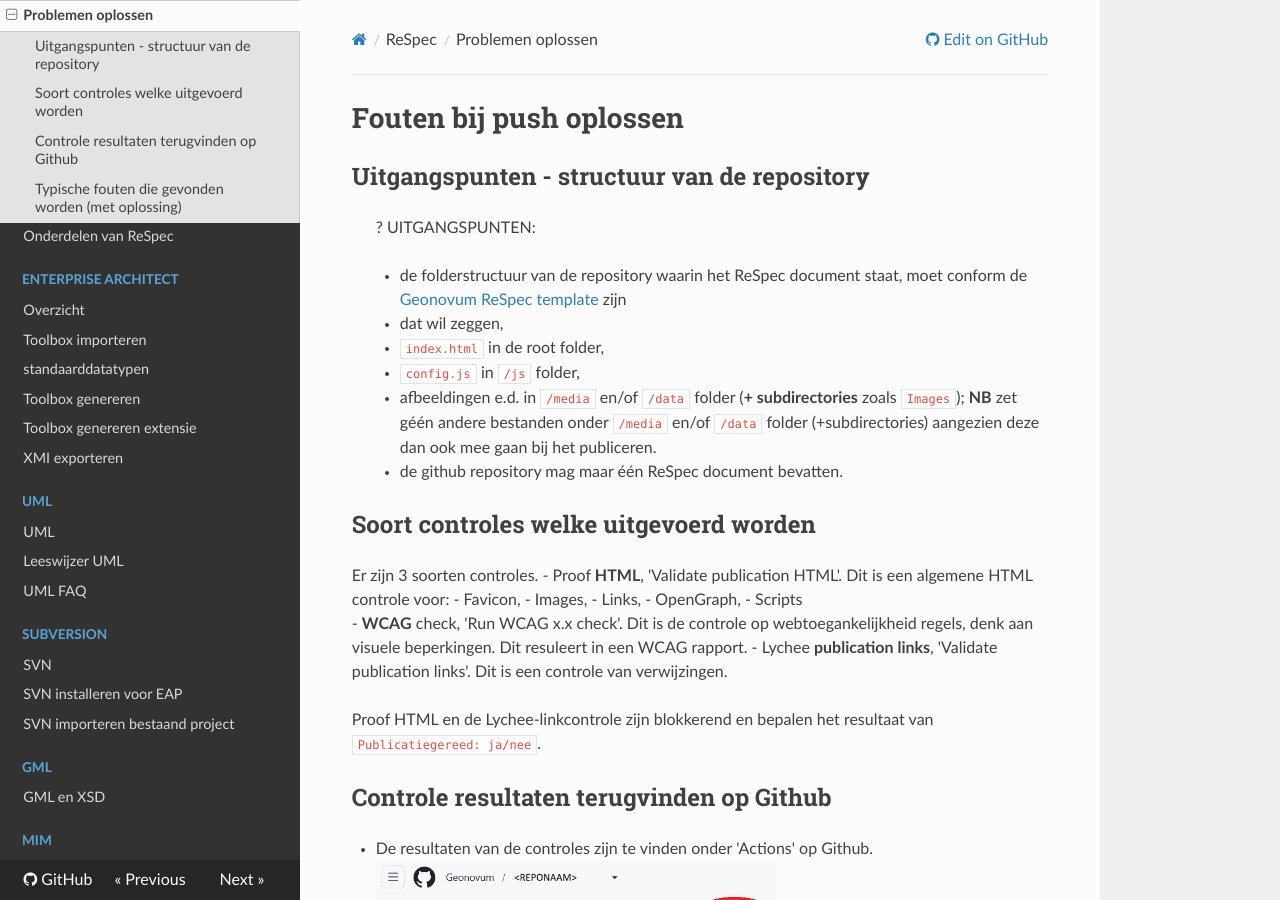
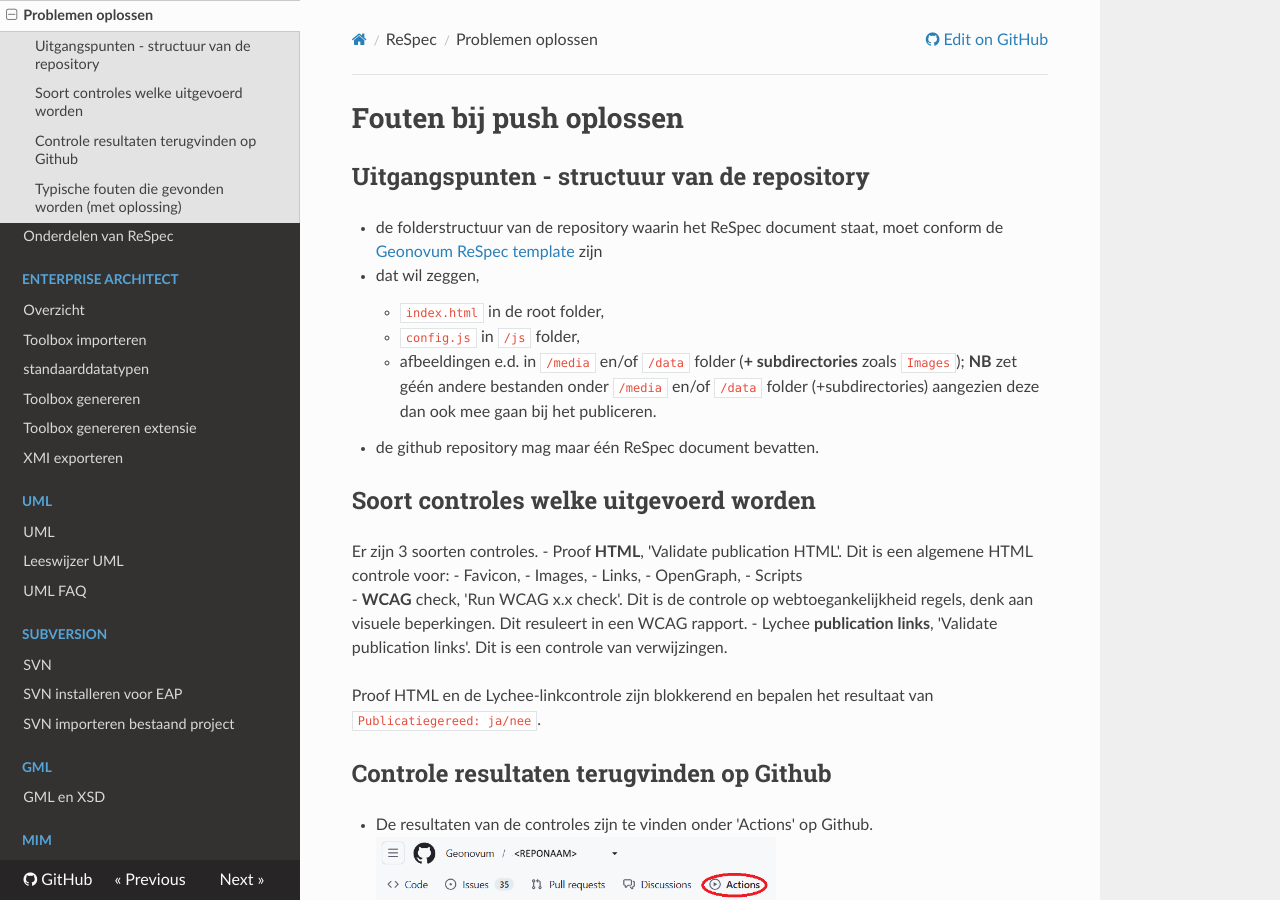
Before and after one commit to Geonovum/handleiding-tooling, an MkDocs documentation site: the page built from docs/ReSpec/ReSpec-problemen.md, in a window 1280 px wide and 900 px high. Built offline with MkDocs 1.6.1, drawn with Linux system fonts in a browser that asks for light colours; nearby versions of some CDN libraries.

```diff
--- a/docs/ReSpec/ReSpec-problemen.md
+++ b/docs/ReSpec/ReSpec-problemen.md
@@ -2,16 +2,14 @@
 
 ## Uitgangspunten - structuur van de repository
 
->? UITGANGSPUNTEN:
->
->- de folderstructuur van de repository waarin het ReSpec document staat, moet conform de [Geonovum ReSpec template](https://github.com/Geonovum/NL-ReSpec-template) zijn
->
->- dat wil zeggen,
->    - `index.html` in de root folder,
->    - `config.js` in `/js` folder,
->    - afbeeldingen e.d. in `/media` en/of `/data` folder (**+ subdirectories** zoals `Images`); **NB** zet géén andere bestanden onder `/media` en/of `/data` folder (+subdirectories) aangezien deze dan ook mee gaan bij het publiceren.
->
->- de github repository mag maar één ReSpec document bevatten.
+- de folderstructuur van de repository waarin het ReSpec document staat, moet conform de [Geonovum ReSpec template](https://github.com/Geonovum/NL-ReSpec-template) zijn
+
+- dat wil zeggen,
+    - `index.html` in de root folder,
+    - `config.js` in `/js` folder,
+    - afbeeldingen e.d. in `/media` en/of `/data` folder (**+ subdirectories** zoals `Images`); **NB** zet géén andere bestanden onder `/media` en/of `/data` folder (+subdirectories) aangezien deze dan ook mee gaan bij het publiceren.
+
+- de github repository mag maar één ReSpec document bevatten.
 
 ## Soort controles welke uitgevoerd worden
 
--- a/mkdocs.yml
+++ b/mkdocs.yml
@@ -1,11 +1,11 @@
 site_name: Geonovum tooling
 theme:
     name: readthedocs
-shortcuts:
-    help: 191    # ?
-    next: 78     # n
-    previous: 80 # p
-    search: 83   # s
+# shortcuts:
+#     help: 191    # ?
+#     next: 78     # n
+#     previous: 80 # p
+#     search: 83   # s
 repo_url: https://github.com/Geonovum/handleiding-tooling
 edit_uri: blob/main/docs/
 extra_css:
```
